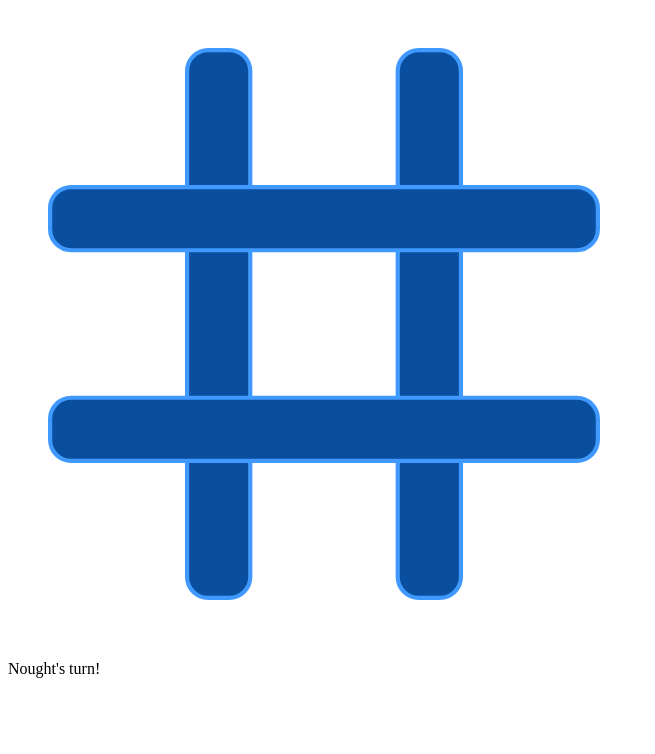
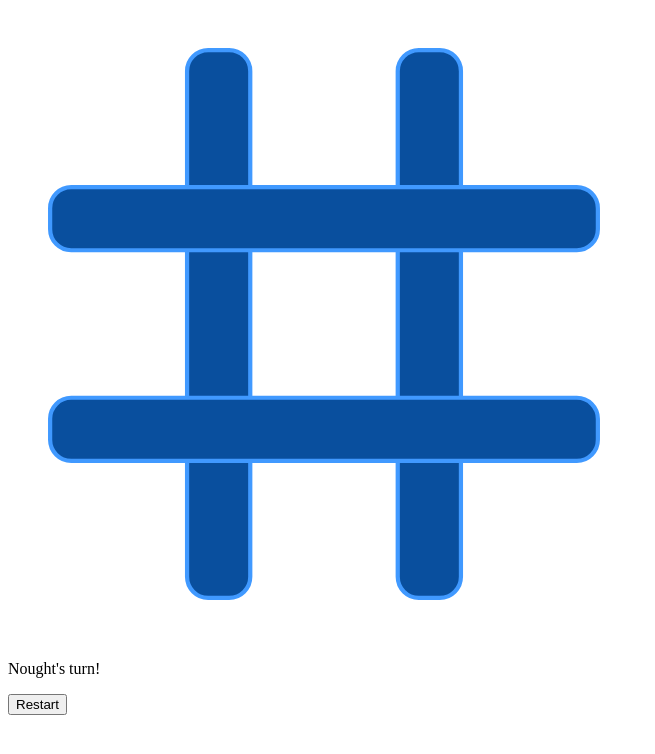
Before and after one commit to meg-nowak/tic-tac-toe, a plain HTML site: page index.html in a window 1280 px wide. Shown: the whole page, without its empty margins (0-655 px from the left). Drawn offline with Linux system fonts and the light colour scheme.

Commit message:
js/svg Tic Tac Toe Game Added restart button

```diff
--- a/index.html
+++ b/index.html
@@ -30,6 +30,7 @@
     </span>
     <p id="turn">Nought's turn!</p>
 </div>
+<button onclick="resetGame()">Restart</button>
 
 
 <script src = "tictactoe.js"></script>
--- a/tictactoe.js
+++ b/tictactoe.js
@@ -176,6 +176,16 @@ function placeNought(node){
     svgCont.appendChild(svg);
 }
 
+function resetGame(){
+    turn = 0;
+    nodes = [0,0,0,0,0,0,0,0,0];
+    svg.querySelectorAll('*').forEach(n => n.remove()); //code for this line taken from https://medium.com/front-end-weekly/remove-all-children-of-the-node-in-javascript-968ad8f120eb
+    loadBoard();
+    let svgCont = document.getElementById("svgContainer");
+    svgCont.appendChild(svg);
+    document.getElementById("turn").innerHTML = "Nought's turn!";
+}
+
 loadBoard();
 let svgCont = document.getElementById("svgContainer");
 svgCont.appendChild(svg);
```
